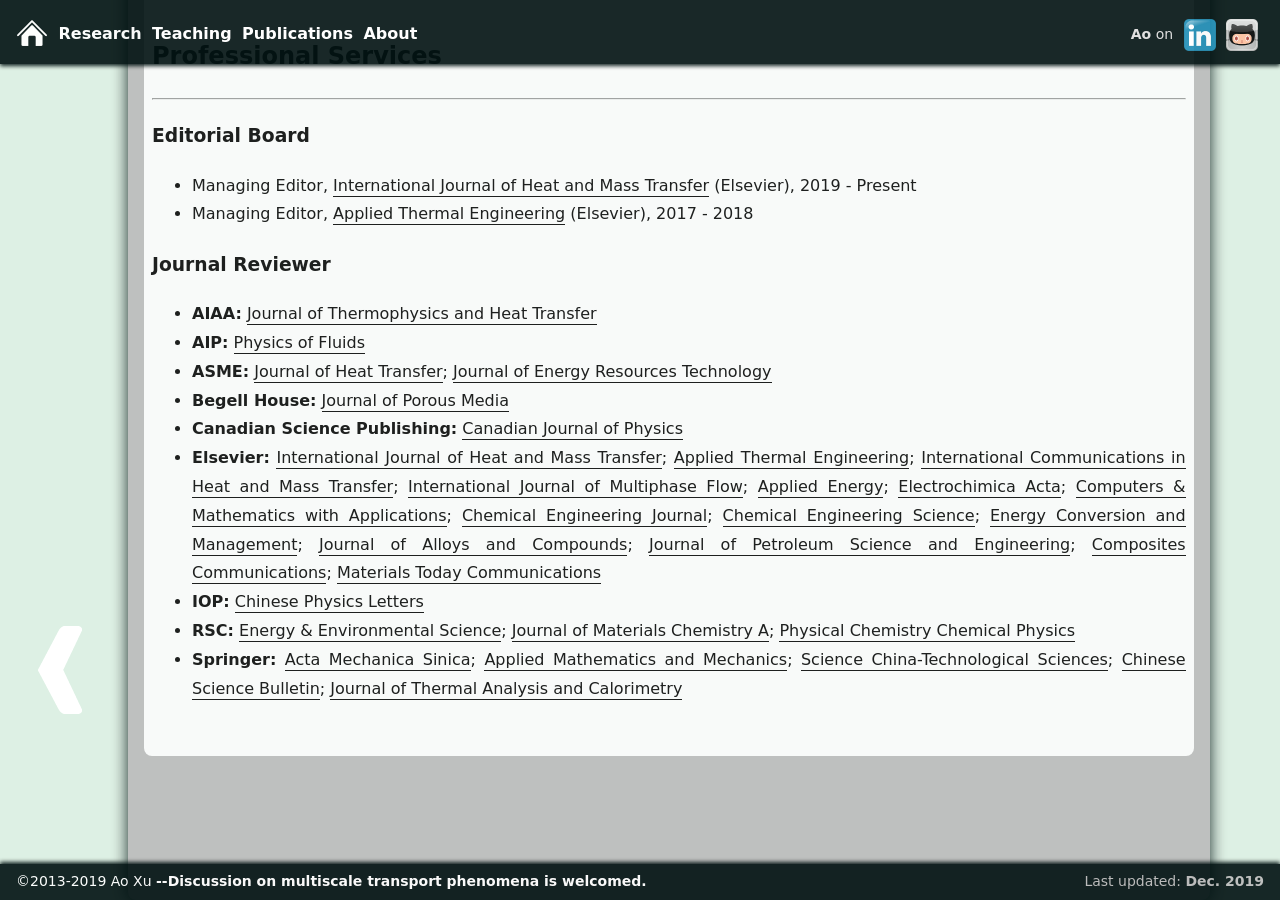
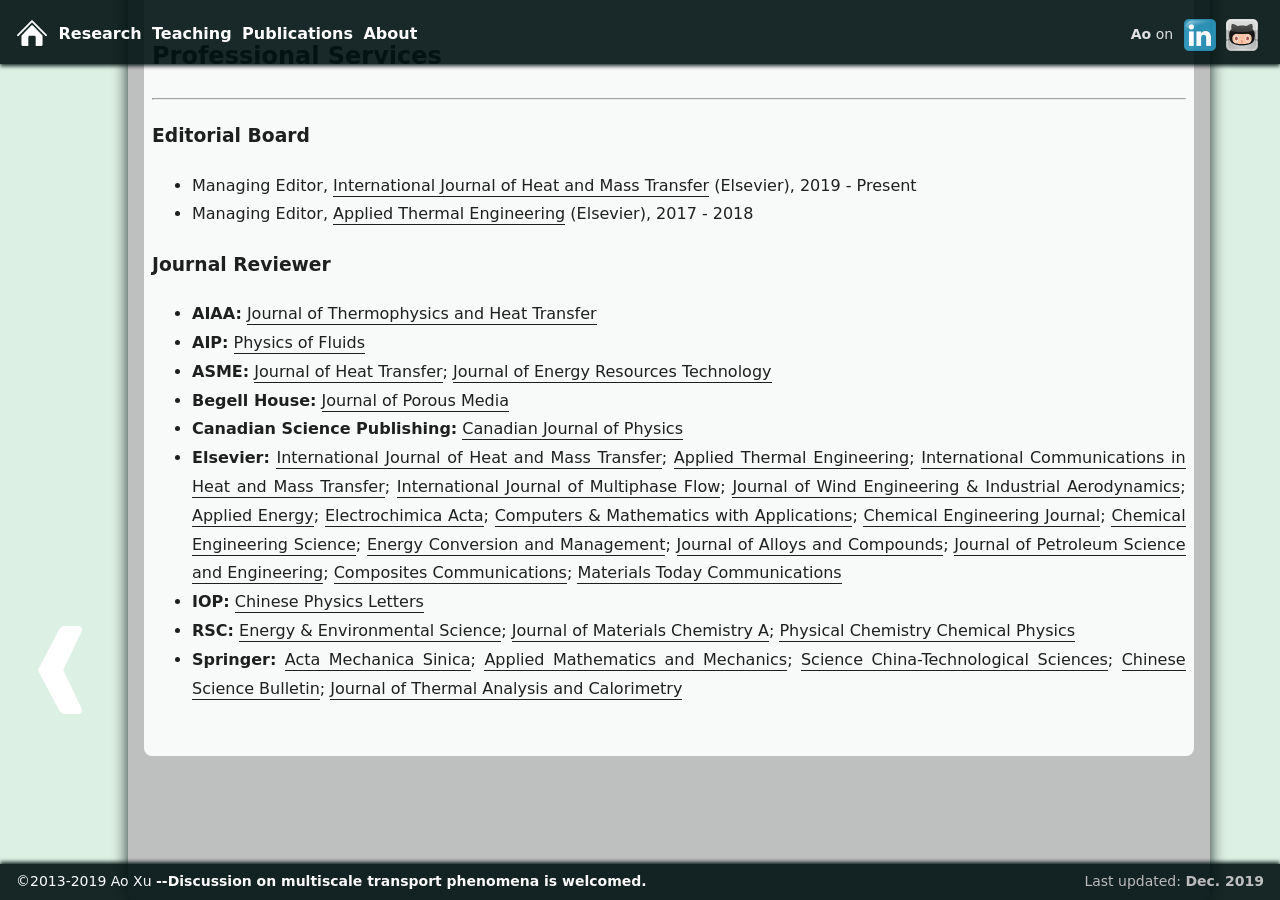
Before and after one commit to xuaoxiqi/xuaoxiqi.github.io, a Jekyll site: the page built from research.html, in a window 1280 px wide and 900 px high, scrolled down 2751 px. Built offline with Jekyll 4.4.1, drawn with Linux system fonts in a browser that asks for light colours; some web fonts are replaced.

Commit message:
minor edit

```diff
--- a/research.html
+++ b/research.html
@@ -154,11 +154,12 @@
         <li><b>Canadian Science Publishing:</b> <!--1-->
                 <a href="http://www.nrcresearchpress.com/journal/cjp" target="_blank">Canadian Journal of Physics</a>
         </li>
-        <li><b>Elsevier:</b> <!--14-->
+        <li><b>Elsevier:</b> <!--15-->
             <a href="https://www.journals.elsevier.com/international-journal-of-heat-and-mass-transfer" target="_blank">International Journal of Heat and Mass Transfer</a>;
             <a href="https://www.journals.elsevier.com/applied-thermal-engineering" target="_blank">Applied Thermal Engineering</a>;
             <a href="https://www.journals.elsevier.com/international-communications-in-heat-and-mass-transfer" target="_blank"> International Communications in Heat and Mass Transfer</a>;
             <a href="https://www.journals.elsevier.com/international-journal-of-multiphase-flow/" target="_blank">International Journal of Multiphase Flow</a>;
+            <a href="https://www.journals.elsevier.com/journal-of-wind-engineering-and-industrial-aerodynamics" target="_blank">Journal of Wind Engineering & Industrial Aerodynamics</a>;
             <a href="https://www.journals.elsevier.com/applied-energy" target="_blank">Applied Energy</a>;
             <a href="https://www.journals.elsevier.com/electrochimica-acta" target="_blank">Electrochimica Acta</a>;
             <a href="https://www.journals.elsevier.com/computers-and-mathematics-with-applications/" target="_blank">Computers & Mathematics with Applications</a>;
```
